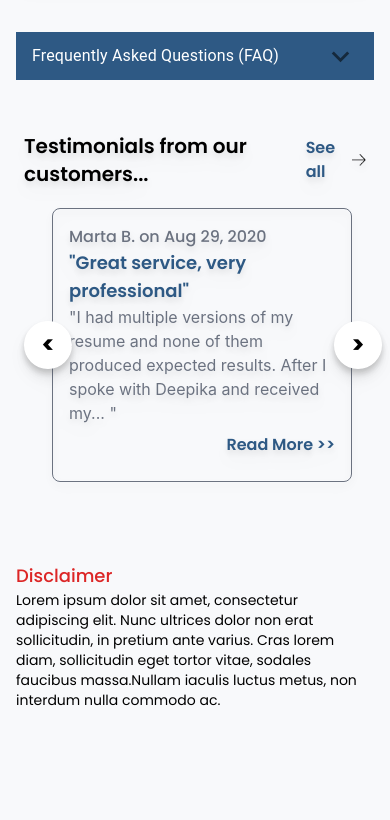
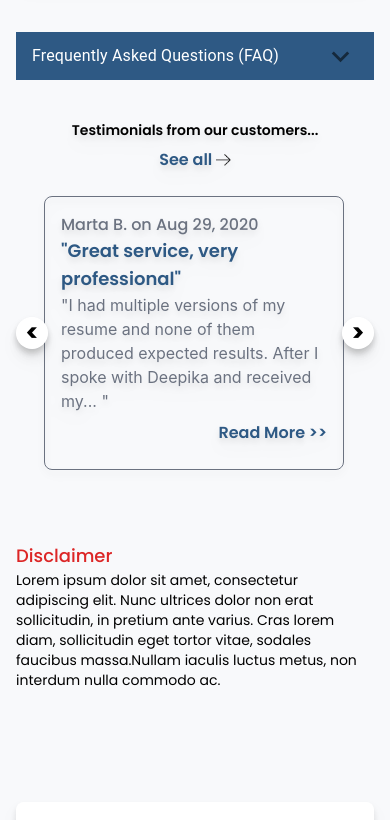
Before and after one commit to ARS1337/newapp, a React (Create React App) app: page / in a window 390 px wide. Shown: the part 4460-5280 px from the top of the page. Built offline with nearby package versions, Linux system fonts and the light colour scheme.

Commit message:
Footer changes

```diff
--- a/src/Components/Footer.js
+++ b/src/Components/Footer.js
@@ -95,12 +95,12 @@ function Footer(props) {
         </div>
       </div>
       <div className="flex flex-col items-center md:flex-row justify-center ml-4 md:ml-0   mt-12">
-        <div className="text-white w-full md:w-8/12 flex flex-row items-center justify-start md:mr-24 font-Poppins-Medium ">
+        <div className="text-white w-full md:w-8/12 flex flex-col md:flex-row items-center justify-start md:mr-24 font-Poppins-Medium ">
           <label className="text-green-custom">General Inquiries:</label>&nbsp;
           <label className="text-white"> hr@seaandbeyond.com</label>
         </div>
-        <div className="text-white w-full md:w-4/12 mt-4 md:mt-0 ">
-          <div className="w-40">
+        <div className="text-white w-full flex items-center justify-center md:w-4/12 mt-4 md:mt-0 ">
+          <div className="w-40 md:w-40">
             <CustomButtons
               bgColor="bg-green-custom"
               buttonText="view more"
--- a/src/Components/TestimonialContainer.js
+++ b/src/Components/TestimonialContainer.js
@@ -40,15 +40,15 @@ function TestimonialContainer(props) {
     listener();
   }, []);
   return (
-    <div className="w-full drop-shadow-lg p-2 flex flex-col items-center   my-10">
-      <div className="flex flex-row items-center justify-between w-full mb-4">
-        <label className="text-xl font-Poppins-SemiBold">Testimonials from our customers...</label>
+    <div className="w-full drop-shadow-lg p-0 md:p-2 flex flex-col items-center   my-10">
+      <div className="flex flex-col md:flex-row items-center justify-between w-full mb-4">
+        <label className="text-sm md:text-xl font-Poppins-SemiBold  whitespace-nowrap">Testimonials from our customers...</label>
         <div>
           <a
             href="/"
             className=" pt-2 py-2 text-blue-custom font-Poppins-SemiBold flex flex-row items-center justify-between w-full"
           >
-            <div className="pr-2"> See all</div>
+            <div className="pr-1 whitespace-nowrap"> See all</div>
             <img src="/assets/arrow-right.png" alt="" className="h-3 w-auto" />
           </a>
         </div>
@@ -57,7 +57,7 @@ function TestimonialContainer(props) {
         <div className="absolute h-[10%] w-full flex items-center justify-between ">
           <div
             id="leftButton"
-            className="rounded-full h-12 w-12 bg-white flex items-center justify-center font-Poppins-Bold text-2xl drop-shadow-lg"
+            className="rounded-full h-8 w-8 md:h-12 md:w-12 bg-white flex items-center justify-center font-Poppins-Bold text-2xl drop-shadow-lg"
             onClick={() => {
               let scrollContainer = document.getElementById("scrollContainer");
               scrollContainer.scrollBy({
@@ -70,7 +70,7 @@ function TestimonialContainer(props) {
           </div>
           <div
             id="rightButton"
-            className="rounded-full h-12 w-12 bg-white flex items-center justify-center font-Poppins-Bold text-2xl drop-shadow-lg"
+            className="rounded-full  h-8 w-8 md:h-12 md:w-12 bg-white flex items-center justify-center font-Poppins-Bold text-2xl drop-shadow-lg"
             onClick={() => {
               let scrollContainer = document.getElementById("scrollContainer");
               scrollContainer.scrollBy({
```
